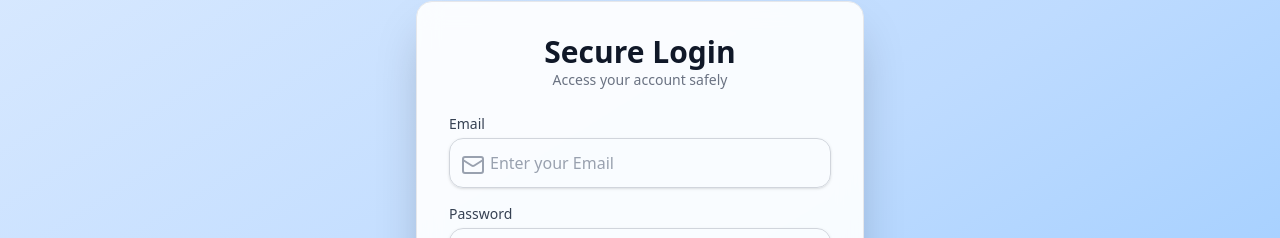
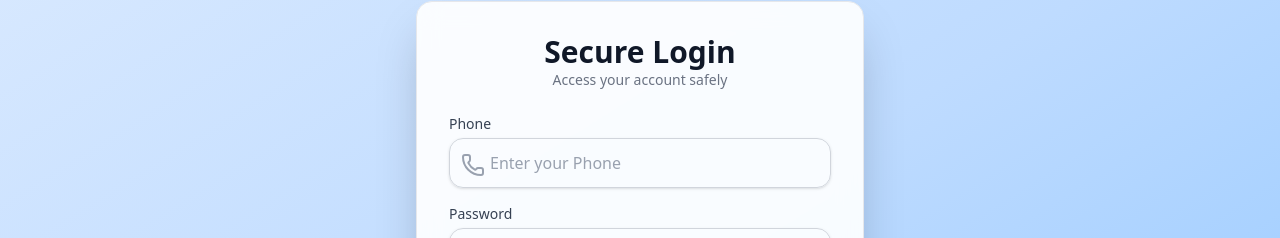
Before and after one commit to devhasanmia/digital-wallet, a React (Vite) app: page /login in a window 1280 px wide. Shown: the part 126-364 px from the top of the page. Built offline with nearby package versions, Linux system fonts and the light colour scheme.

Commit message:
implement login

```diff
--- a/package.json
+++ b/package.json
@@ -25,6 +25,7 @@
     "react-redux": "^9.2.0",
     "react-router": "^7.8.1",
     "recharts": "^3.1.2",
+    "sonner": "^2.0.7",
     "tailwind-merge": "^3.3.1",
     "tailwindcss": "^4.1.12",
     "zod": "^4.0.17"
--- a/src/main.tsx
+++ b/src/main.tsx
@@ -5,11 +5,12 @@ import { Provider } from "react-redux";
 import { store } from "./redux/store.ts";
 import { RouterProvider } from "react-router";
 import router from "./routes/Index.tsx";
-
+import { Toaster } from 'sonner'
 createRoot(document.getElementById("root")!).render(
   <StrictMode>
     <Provider store={store}>
       <RouterProvider router={router} />
     </Provider>
+    <Toaster richColors position="top-right"/>
   </StrictMode>
 );
--- a/src/pages/Login.tsx
+++ b/src/pages/Login.tsx
@@ -1,15 +1,21 @@
-import { Mail, Lock } from "lucide-react";
+import { Mail, Lock, Phone } from "lucide-react";
 import { useForm, type SubmitHandler } from "react-hook-form";
 import LabeledInput from "../components/ui/InputWithLabel";
 import PrimaryButton from "../components/ui/PrimaryButton";
 import { Link } from "react-router";
 import { z } from "zod";
 import { zodResolver } from "@hookform/resolvers/zod";
+import { useLoginMutation } from "../redux/features/auth/authApi";
+import { toast } from "sonner";
 
-// ✅ Zod Schema
+
 const loginSchema = z.object({
-  email: z.string().email("Enter a valid email address"),
-  password: z.string().min(6, "Password must be at least 6 characters long"),
+  phone: z
+    .string({ error: 'Phone is required' })
+    .min(1, { error: 'Phone is required' })
+    .regex(/^01\d{9}$/, { error: 'Phone number must be 11 digits and start with 01' }),
+  password: z.string({ error: 'Password is required' })
+    .min(6, { error: 'Password must be at least 6 characters long' }),
 });
 
 type LoginFormInputs = z.infer<typeof loginSchema>;
@@ -24,20 +30,26 @@ const Login = () => {
     resolver: zodResolver(loginSchema),
   });
 
-  const onSubmit: SubmitHandler<LoginFormInputs> = (data) => {
-    console.log("Login Data:", data);
-    // Handle login logic here (API call, auth, etc.)
+  const [login] = useLoginMutation();
+
+  const onSubmit: SubmitHandler<LoginFormInputs> = async (data) => {
+    try {
+      const res = await login(data).unwrap();
+      toast.success(res?.message)
+    } catch (error: any) {
+      toast.error(error?.data?.message)
+    }
   };
 
   const fillDemoCredentials = (type: "user" | "agent" | "admin") => {
     if (type === "user") {
-      setValue("email", "user@example.com");
+      setValue("phone", "user@example.com");
       setValue("password", "user1234");
     } else if (type === "agent") {
-      setValue("email", "agent@example.com");
+      setValue("phone", "agent@example.com");
       setValue("password", "agent1234");
     } else if (type === "admin") {
-      setValue("email", "admin@example.com");
+      setValue("phone", "admin@example.com");
       setValue("password", "admin1234");
     }
   };
@@ -58,13 +70,13 @@ const Login = () => {
         {/* Form */}
         <form className="space-y-5" onSubmit={handleSubmit(onSubmit)}>
           <LabeledInput
-            label="Email"
-            name="email"
-            type="email"
-            placeholder="Enter your Email"
-            icon={<Mail />}
+            label="Phone"
+            name="phone"
+            type="phone"
+            placeholder="Enter your Phone"
+            icon={<Phone />}
             register={register}
-            error={errors.email?.message} // ✅ এখন error message string যাবে
+            error={errors.phone?.message}
           />
 
           <LabeledInput
--- a/src/pages/Register.tsx
+++ b/src/pages/Register.tsx
@@ -5,8 +5,9 @@ import LabeledInput from "../components/ui/InputWithLabel";
 import { Link } from "react-router";
 import { z } from "zod";
 import { zodResolver } from "@hookform/resolvers/zod";
+import { useRegisterMutation } from "../redux/features/auth/authApi";
+import { toast } from "sonner";
 
-// ✅ Zod Schema
 const registerSchema = z.object({
   name: z.string({ error: 'Name is required' }).min(1, { error: 'Name is required' }),
   email: z.email({ error: 'Invalid email address' }).min(1, { error: 'Email is required' }),
@@ -32,9 +33,15 @@ const Register = () => {
     resolver: zodResolver(registerSchema),
   });
 
-  const onSubmit: SubmitHandler<RegisterFormInputs> = (data) => {
-    console.log("Registration Data:", data);
-    // Handle register logic
+  const [registration] = useRegisterMutation()
+
+  const onSubmit: SubmitHandler<RegisterFormInputs> = async (data) => {
+    try {
+      const res = await registration(data).unwrap()
+      toast.success(res?.message)
+    } catch (error: any) {
+      toast.error(error?.data?.message)
+    }
   };
 
   return (
--- /dev/null
+++ b/src/redux/features/auth/authApi.ts
@@ -0,0 +1,24 @@
+import { RootApi } from "../../services/RootApi";
+
+export const AuthApi = RootApi.injectEndpoints({
+    endpoints: (builder) => ({
+        register: builder.mutation({
+            query: (data) => ({
+                url: "/auth/register",
+                method: "POST",
+                data: data
+            }),
+            invalidatesTags: ["user"]
+        }),
+        login: builder.mutation({
+            query: (data) => ({
+                url: "/auth/login",
+                method: "POST",
+                data: data
+            }),
+            invalidatesTags: ["user"]
+        })
+    }),
+});
+
+export const { useRegisterMutation, useLoginMutation } = AuthApi;
```
Also changed, not shown: 1 other file (tests, documents, lock files or other folders).
